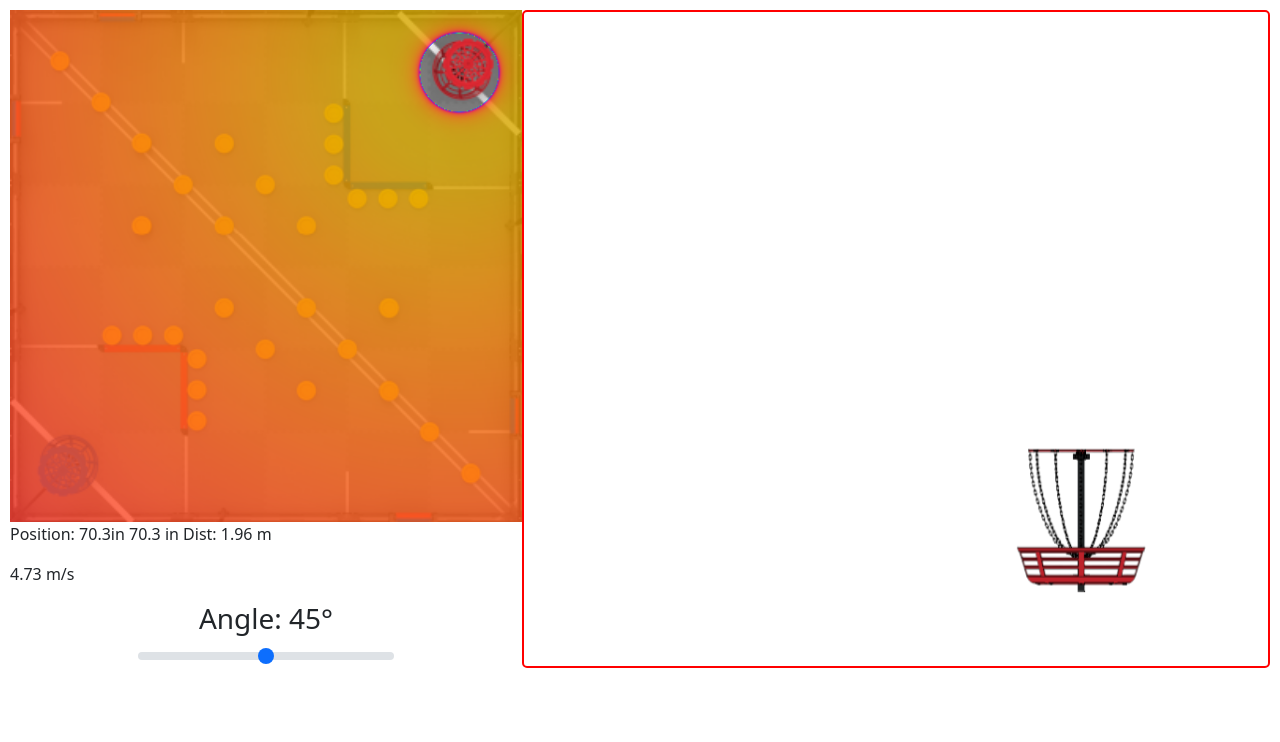
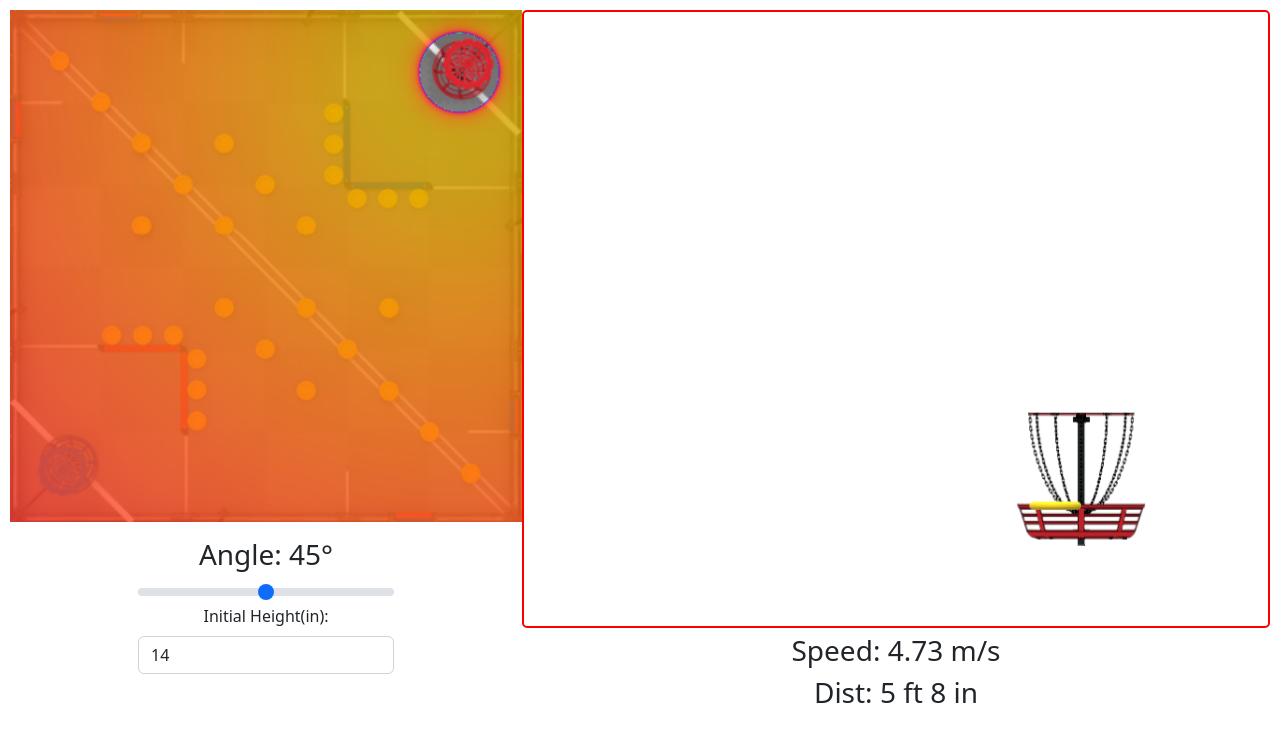
Before and after one commit to Cooper7196/VexSpinUpDiskVisualization, a plain HTML site: page index.html in a window 1280 px wide. Both pictures are taken after a click on the element 266 px from the left and 266 px from the top of the page. Drawn offline with nearby package versions, Linux system fonts and the light colour scheme.

Commit message:
Added more launch info

```diff
--- a/index.html
+++ b/index.html
@@ -70,10 +70,23 @@
 
         #diskCanvas {
             width: 100%;
-            height: 100%;
+            height: 90%;
             border: 2px solid red;
             border-radius: 5px;
 
+        }
+
+        #left {
+            width: 100%;
+            height: 90%;
+            border: 2px solid red;
+            border-radius: 5px;
+        }
+
+        #initHeight {
+            width: 50%;
+            display: block;
+            margin: auto;
         }
     </style>
 </head>
@@ -93,16 +106,21 @@
             </div>
 
             <p id="mousePos"></p>
-            <p id="velocity"></p>
 
 
             <h3 id="angleHeading" style="text-align: center;">
                 Angle: 45°
             </h3>
-            <input type="range" class="form-range" id="angleRange" min="1" max="89" step="1">
+            <form style="text-align: center;" action="javascript:void(0);">
+                <input type="range" class="form-range" id="angleRange" min="1" max="89" step="1">
+                <label for="initHeight" class="form-label">Initial Height(in): </label>
+                <input type="number" class="form-control" id="initHeight" step="0.01" value="14">
+            </form>
         </div>
-        <div class="grid-item">
+        <div id=" left" class="grid-item">
             <canvas id="diskCanvas"></canvas>
+            <h3 id="velocity" style="text-align: center;"></h3>
+            <h3 id="distance" style="text-align: center;"></h3>
         </div>
         <script src="main.js"></script>
     </div>
--- a/main.js
+++ b/main.js
@@ -58,10 +58,15 @@ canvas.addEventListener('mousemove', event => {
     let y = event.clientY - bound.top - canvas.clientTop;
     x = round(x.map(0, size[0], 0, canvas.width));
     y = round(y.map(0, size[1], 0, canvas.height));
-    let distX = Math.hypot((3.6576 - 0.451612) - x.map(0, size[0], 0, 3.6576), 0.441706 - y.map(0, size[1], 0, 3.6576));
-    document.getElementById("mousePos").innerHTML = "Position: " + round(x.map(0, size[0], 0, 144), 1) + "in  " + round(y.map(0, size[1], 0, 144), 1) + " in" + " Dist: " + round(distX, 2) + " m";
+    let distX = Math.hypot((3.6576 - 0.801612) - x.map(0, size[0], 0, 3.6576), 0.441706 - y.map(0, size[1], 0, 3.6576));
+
+    inches = distX * 39.37;
+    feet = Math.floor(inches / 12);
+    inches = round(inches % 12);
+
+    document.getElementById("distance").innerHTML = "Dist: " + feet + " ft " + inches + " in";
     if (velocities[x][y] == velocities[x][y]) {
-        document.getElementById("velocity").innerHTML = round(velocities[x][y], 2) + " m/s";
+        document.getElementById("velocity").innerHTML = "Speed: " + round(velocities[x][y], 2) + " m/s";
     }
     else {
         document.getElementById("velocity").innerHTML = "Impossible at this location";
@@ -96,6 +101,11 @@ angleRangeElement.addEventListener('change', event => {
         draw(velocities);
         document.querySelector("#loadingDiv").style.display = "none";
     }, 1000)
+});
+
+document.getElementById("initHeight").addEventListener('input', event => {
+    initHeight = event.target.value;
+    // document.getElementById("angleHeading").innerHTML = "Angle: " + angle + "°";
 });
 
 function draw(velocities) {
@@ -161,14 +171,16 @@ function drawLaunch(speed, angle, dist, height) {
             ctx.clearRect(0, 0, diskCanvas.width, diskCanvas.height);  // clear diskCanvas
 
 
-            time += elapsed / 1000;
             x = speed * Math.cos(angle * Math.PI / 180) * time;
             diskHeight = diskPos(time, speed, angle) + initHeight / 39.37
             y = diskHeight;
-            if (Math.abs(diskHeight - height) < 0.01) {
+            if (x > dist) {
                 console.log("test");
             }
-            ctx.drawImage(goal, dist.map(0, dist + 1, 0, diskCanvas.width), diskCanvas.height - 0.635.map(0, dist + 1, 0, diskCanvas.height) - 70, goal.height * 0.5, goal.height * 0.5);
+            else {
+                time += elapsed / 1000;
+            }
+            ctx.drawImage(goal, dist.map(0, dist + 1, 0, diskCanvas.width), diskCanvas.height - 0.635.map(0, dist + 1, 0, diskCanvas.height) - 80, goal.height * 0.5, goal.height * 0.5);
             ctx.drawImage(disk, x.map(0, dist + 1, 0, diskCanvas.width), diskCanvas.height - y.map(0, dist + 1, 0, diskCanvas.height), disk.width * 0.1, disk.height * 0.1);
 
 
```
